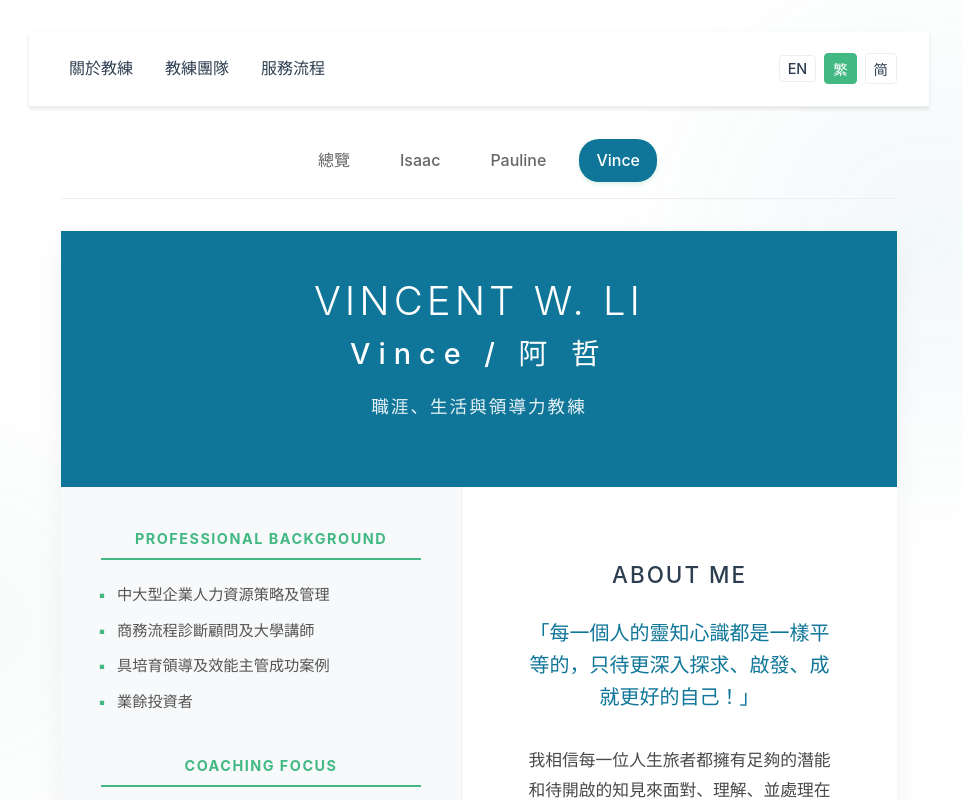
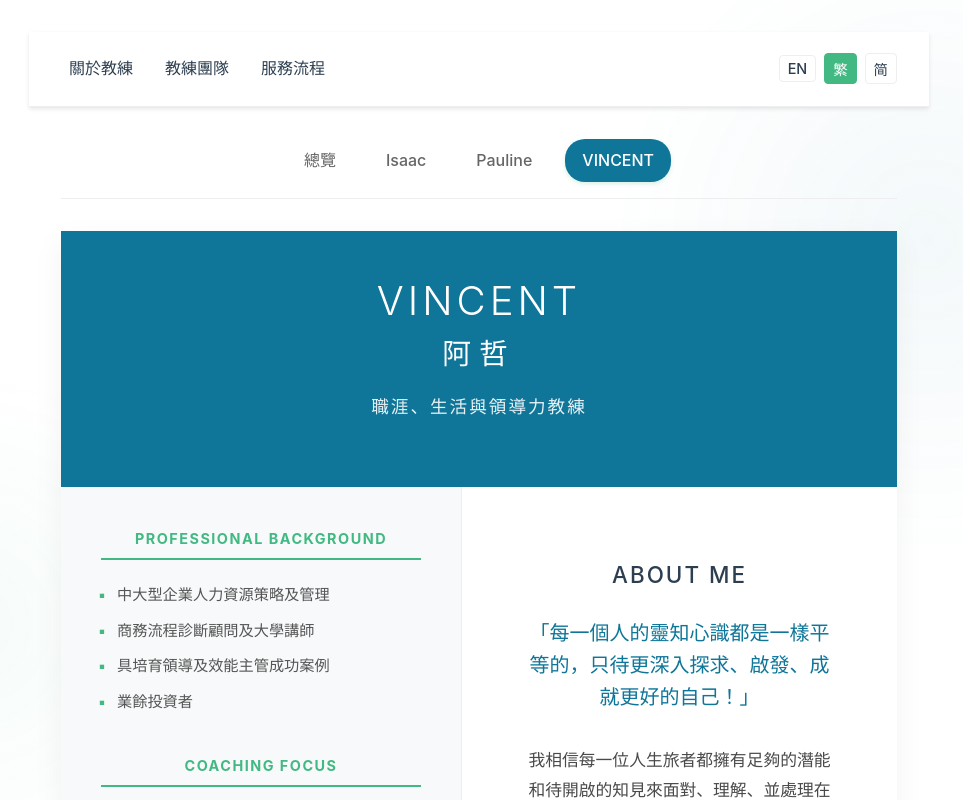
Before and after one commit to Coach-Isaac/Coach-Isaac.github.io, a Vue app: page /coaches/vince in a window 1280 px wide. Shown: the top 800 px of the page, without its empty margins (161-1124 px from the left). Built offline with nearby package versions, Linux system fonts and the light colour scheme.

Commit message:
Update Coach Vince display name in Nav and Profile Header

```diff
--- a/src/components/CoachTabNav.vue
+++ b/src/components/CoachTabNav.vue
@@ -40,7 +40,7 @@ const isActive = (path) => {
       class="tab-item"
       :class="{ active: isActive('/coaches/vince') }"
     >
-      Vince
+      VINCENT
     </RouterLink>
   </nav>
 </template>
--- a/src/views/CoachVinceView.vue
+++ b/src/views/CoachVinceView.vue
@@ -11,8 +11,8 @@ const { t, tm, rt } = useI18n()
     <div class="profile-card">
         <!-- Header / Name Section -->
         <header class="card-header">
-            <h1 class="english-name">VINCENT W. LI</h1>
-            <h2 class="chinese-name">Vince / 阿 哲</h2>
+            <h1 class="english-name">Vincent</h1>
+            <h2 class="chinese-name">阿哲</h2>
             <p class="role-title">{{ t('coach_vince.title') }}</p>
         </header>
 
```
